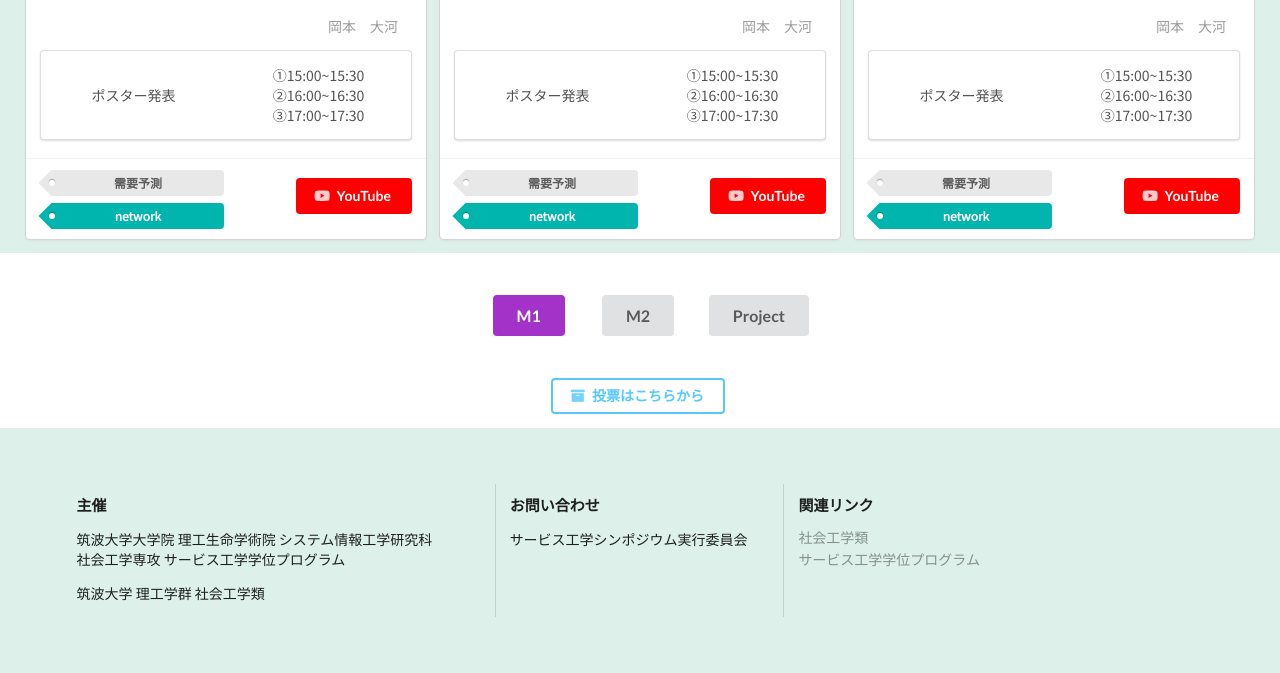
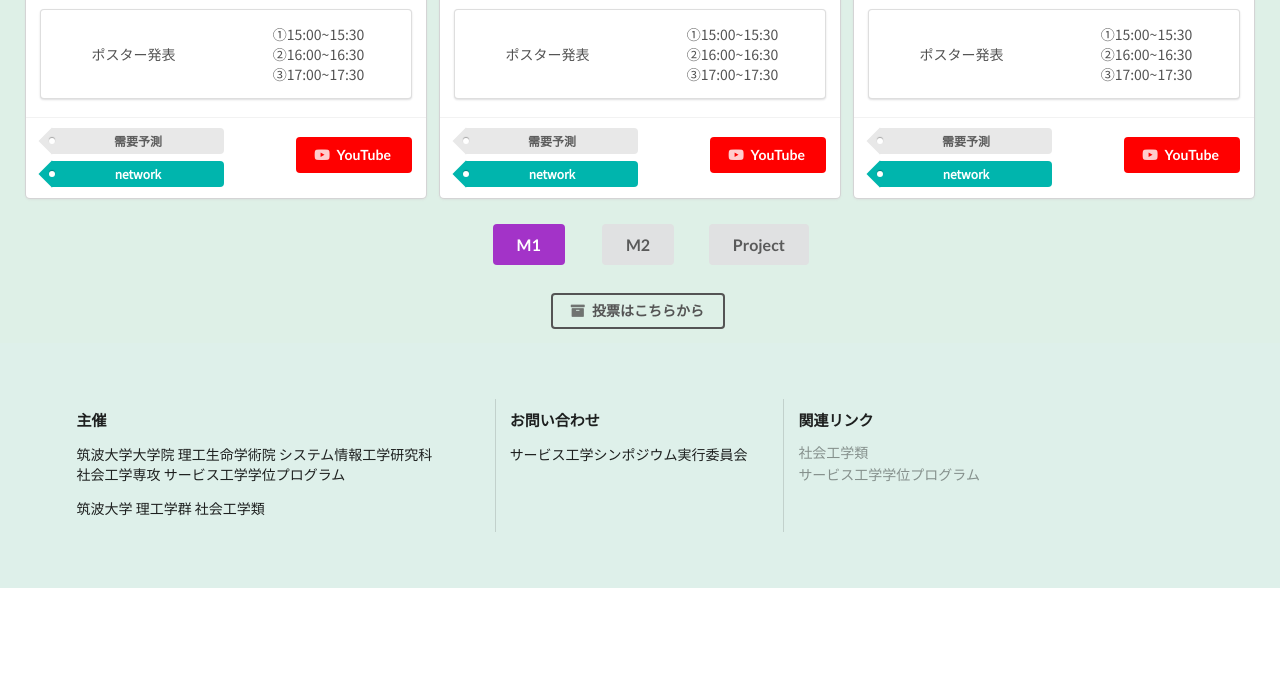
Before and after one commit to Ayakie/mse_sympo, a PHP site: page /presentation/M1.html in a window 1280 px wide. Shown: the part 1135-1808 px from the top of the page. After the commit the page ends 1723 px from the top, so only its background shows below. Run offline with PHP 8.4, Linux system fonts and the light colour scheme; some libraries are stand-ins or nearby versions; some web fonts are replaced.

Commit message:
[fix]ボタンなどの位置修正

```diff
--- a/css/style_presentation.css
+++ b/css/style_presentation.css
@@ -1,6 +1,19 @@
-section h2{
-  padding-top:80px;
+.main{
+  background-color:#def0e7;
+}
+
+.presentation{
+  padding: 2em 0 1em 0;
+}
+
+.presentation h2{
+  padding-top:90px;
   margin-bottom: 0px;
+  font-family: 'Permanent Marker';
+  font-size: 46px;
+  text-align: center;
+  padding-bottom: 0.5em;
+  letter-spacing: 0.1em;
 }
 /* ------------------　切り替えボタン　------------------ */
 .grade{
@@ -37,9 +50,8 @@ https://sato-you.com/side_by_side_cards/
 }
 
 .materials{
-  background-color:#DEF0EA;
-  padding-top:1em;
-  padding-bottom:1em;
+  /* background-color:#DEF0EA; */
+  margin:1em auto;
 }
 
 .extra{
@@ -52,5 +64,6 @@ https://sato-you.com/side_by_side_cards/
 
 /* ------------------　投票ボタン　------------------ */
 .voting{
-  margin-bottom:1em;
+  margin-top:2em;
+  padding-bottom:1em;
 }
--- a/presentation/M1.html
+++ b/presentation/M1.html
@@ -44,7 +44,7 @@
                 </div>
             </div>
 
-            <section class="presentation">
+            <div class="presentation">
                 <div class="ui container">
                     <h2>Presentation slide</h2>
                     <div class="grade">
@@ -61,9 +61,9 @@
                         </div>
                     </div>
                 </div>
-            </section>
+            </div>
 
-            <section class="materials">
+            <div class="materials">
                 <div class="container">
                     <div class="ui cards centered">
                         <!-- card-item -->
@@ -284,9 +284,9 @@
 
                     </div> <!-- /card-container -->
                 </div> <!-- /card-inner -->
-            </section> <!-- /materials -->
+            </div> <!-- /materials -->
 
-            <section class="lower-button">
+            <div class="lower-button">
                 <div class="grade">
                     <div class="ui container">
                     <div class="ui three column grid center aligned">
@@ -302,10 +302,10 @@
                     </div>
                     </div>
                 </div>
-            </section>
+            </div>
 
             <div class="voting">
-                <button class="ui inverted primary button" onclick="window.open('https://youtu.be/Oezmni8SklA','_blank')">
+                <button class="ui inverted secondary button" onclick="window.open('https://youtu.be/Oezmni8SklA','_blank')">
                 <i class="archive icon"></i>投票はこちらから
                 </button>
             </div>
```
